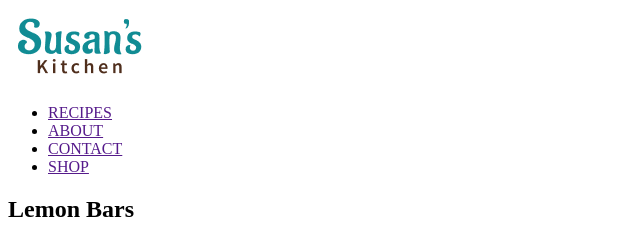
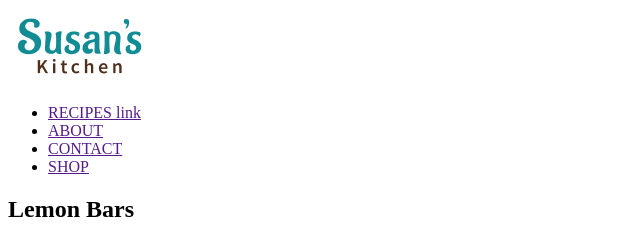
Before and after one commit to nlewis750/nlewis750.github.io, a plain HTML site: page index.html in a window 1280 px wide. Shown: the top 240 px of the page, 0-640 px from the left. Drawn offline with Linux system fonts and the light colour scheme.

```diff
--- a/index.html
+++ b/index.html
@@ -12,7 +12,7 @@
     <nav>
         <ul>
             <li>
-                <a href="">RECIPES</a>
+                <a href="">RECIPES link</a>
             </li>
             <li>
                 <a href="">ABOUT</a>
```
